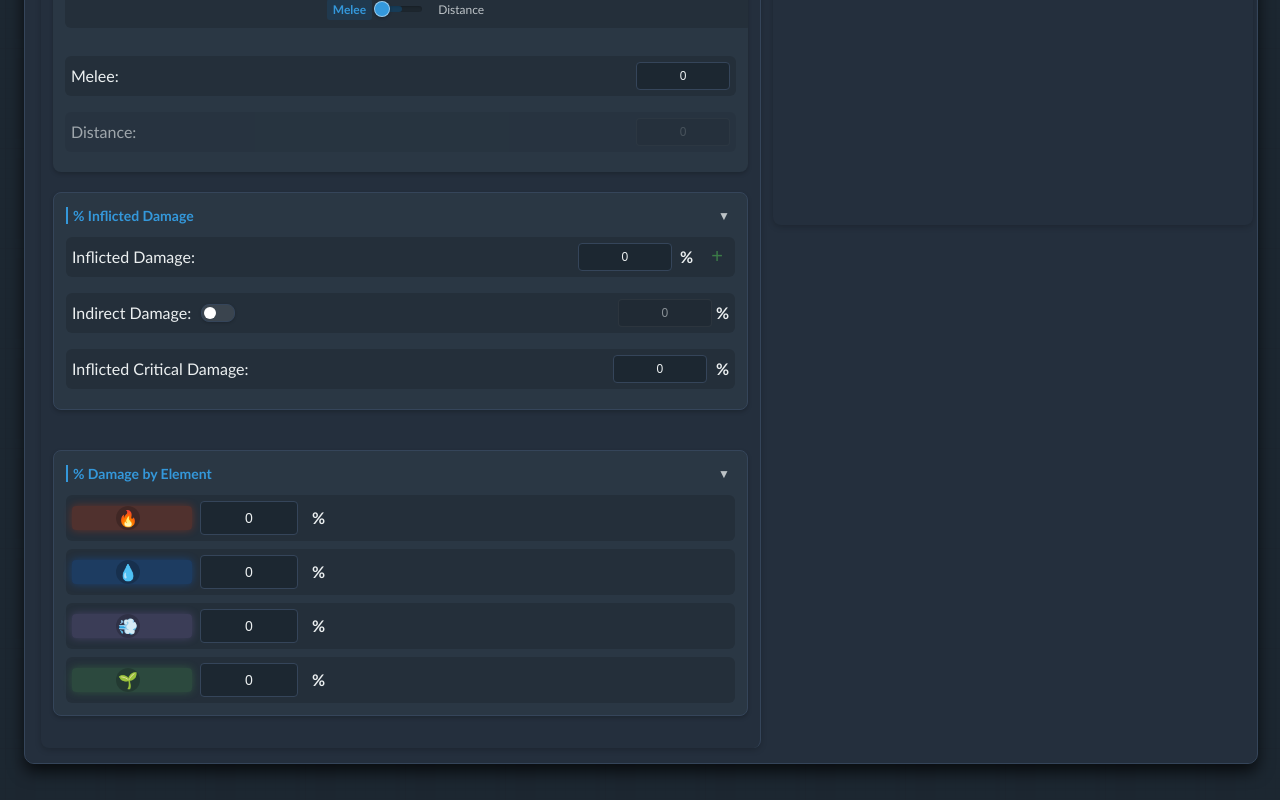
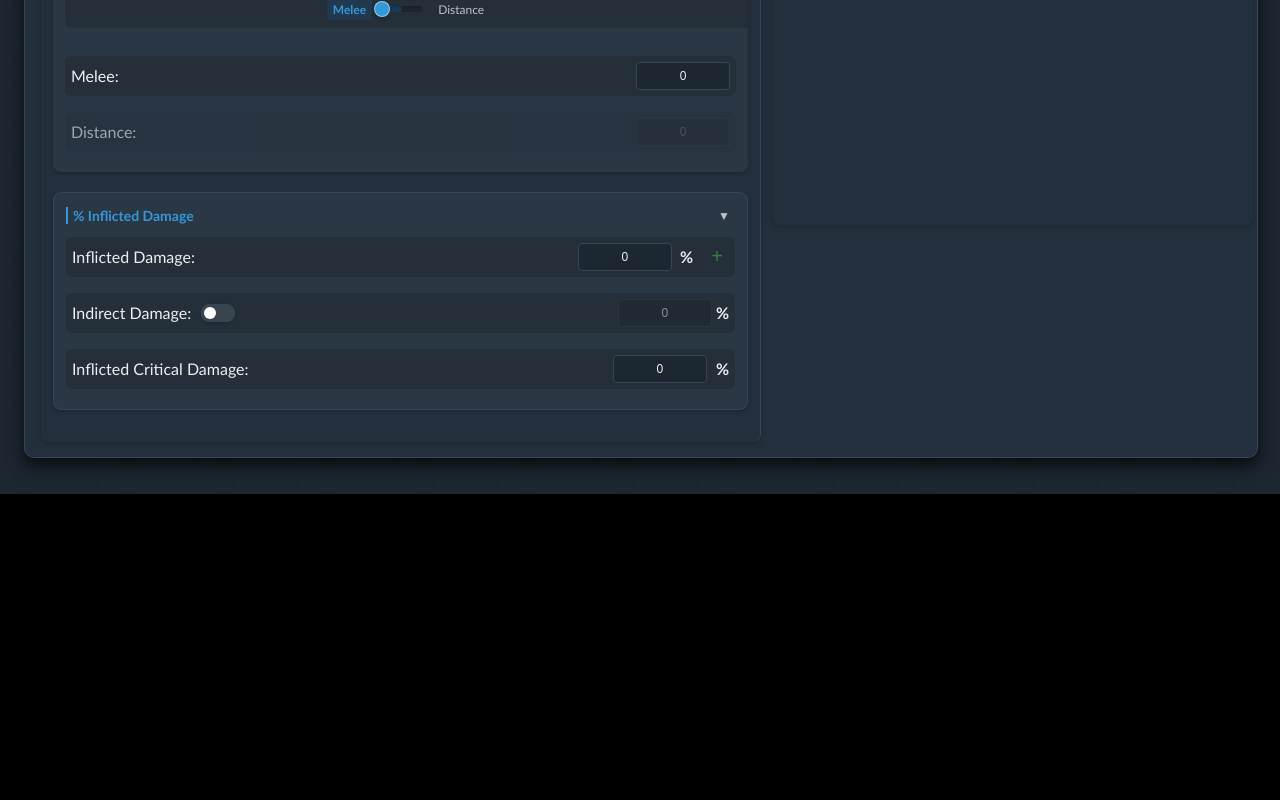
Before and after one commit to Shanksu7/WakfuCalculator, an Angular app: page /damage in a window 1280 px wide. Shown: the part 757-1557 px from the top of the page. After the commit the page ends 1251 px from the top, so only its background shows below. Built offline with nearby package versions, Linux system fonts and the light colour scheme.

Commit message:
removed elemental damage

```diff
--- a/src/app/services/simulation.service.ts
+++ b/src/app/services/simulation.service.ts
@@ -32,10 +32,6 @@ export interface AdditionalStats {
   danioInfligido: number;
   danioIndirecto: number;
   danioCriticoInfligido: number;
-  fireElementDamage: number;
-  waterElementDamage: number;
-  earthElementDamage: number;
-  airElementDamage: number;
 }
 
 // Interfaz para fuentes de daño infligido
@@ -124,11 +120,7 @@ export class SimulationService {
         dominioDistancia: 0,
         danioInfligido: 0,
         danioIndirecto: 0,
-        danioCriticoInfligido: 0,
-        fireElementDamage: 0,
-        waterElementDamage: 0,
-        earthElementDamage: 0,
-        airElementDamage: 0
+        danioCriticoInfligido: 0
       },
       attackPosition: sim.attackPosition || 'frente',
       distanceType: sim.distanceType || 'mele',
@@ -170,11 +162,7 @@ export class SimulationService {
         dominioDistancia: 0,
         danioInfligido: 0,
         danioIndirecto: 0,
-        danioCriticoInfligido: 0,
-        fireElementDamage: 0,
-        waterElementDamage: 0,
-        earthElementDamage: 0,
-        airElementDamage: 0
+        danioCriticoInfligido: 0
       },
       attackPosition: 'frente',
       distanceType: 'mele',
@@ -243,11 +231,7 @@ export class SimulationService {
           dominioDistancia: 0,
           danioInfligido: 0,
           danioIndirecto: 0,
-          danioCriticoInfligido: 0,
-          fireElementDamage: 0,
-          waterElementDamage: 0,
-          earthElementDamage: 0,
-          airElementDamage: 0
+          danioCriticoInfligido: 0
         },
         attackPosition: 'frente',
         distanceType: 'mele',
--- a/src/app/spell-card/spell-card.component.html
+++ b/src/app/spell-card/spell-card.component.html
@@ -245,37 +245,6 @@
             </div>
           </div>
         </div>
-
-        <!-- Daño por elemento -->
-        <div class="element-damages mini-section">
-          <div class="section-header mini">
-            <h4 class="section-title mini">% Damage by Element</h4>
-            <button class="toggle-section-btn mini" (click)="toggleElementDamage()">
-              <span *ngIf="showElementDamage">▼</span>
-              <span *ngIf="!showElementDamage">▶</span>
-            </button>
-          </div>
-          <div class="element-damages-grid compact" *ngIf="showElementDamage">
-            <div class="element-damage-row mini" *ngFor="let domain of availableDomains">
-              <div class="element-icon mini" [ngClass]="domain + '-icon'">
-                <span class="element-emoji mini">
-                  <ng-container *ngIf="domain === 'fire'">🔥</ng-container>
-                  <ng-container *ngIf="domain === 'water'">💧</ng-container>
-                  <ng-container *ngIf="domain === 'earth'">🌱</ng-container>
-                  <ng-container *ngIf="domain === 'air'">💨</ng-container>
-                </span>
-              </div>
-              <div class="resistance-input">
-                <input type="number" min="0"
-                       [ngModel]="getElementDamage(domain)"
-                       (ngModelChange)="setElementDamage(domain, $event)"
-                       (change)="calculateDamage()"
-                       class="element-input mini">
-                <span class="percent-sign">%</span>
-              </div>
-            </div>
-          </div>
-        </div>
       </div>
     </div>
 
--- a/src/app/spell-card/spell-card.component.ts
+++ b/src/app/spell-card/spell-card.component.ts
@@ -53,11 +53,7 @@ export class SpellCardComponent implements OnInit, OnDestroy {
     dominioDistancia: 0,
     danioInfligido: 0,
     danioIndirecto: 0,
-    danioCriticoInfligido: 0,
-    fireElementDamage: 0,
-    waterElementDamage: 0,
-    earthElementDamage: 0,
-    airElementDamage: 0
+    danioCriticoInfligido: 0
   };
 
   // Enemy resistance statistics
@@ -83,7 +79,6 @@ export class SpellCardComponent implements OnInit, OnDestroy {
 
   // Collapsible sections
   showAdditionalDamage: boolean = true;
-  showElementDamage: boolean = true;
   showEnemyResistances: boolean = true;
   showCalculationOptions: boolean = true;
   showSubDomains: boolean = true;
@@ -287,24 +282,6 @@ export class SpellCardComponent implements OnInit, OnDestroy {
       .filter(source => source.active)
       .reduce((sum, source) => sum + source.value, 0);
     damageIncrease += additionalDamage;
-
-    // Add element-specific damage bonus
-    let elementDamage = 0;
-    switch (domain) {
-      case 'fire':
-        elementDamage = this.additionalStats.fireElementDamage || 0;
-        break;
-      case 'water':
-        elementDamage = this.additionalStats.waterElementDamage || 0;
-        break;
-      case 'earth':
-        elementDamage = this.additionalStats.earthElementDamage || 0;
-        break;
-      case 'air':
-        elementDamage = this.additionalStats.airElementDamage || 0;
-        break;
-    }
-    damageIncrease += isNaN(elementDamage) ? 0 : elementDamage;
 
     // Add indirect damage bonus if applicable
     if (this.isIndirect) {
@@ -620,10 +597,6 @@ export class SpellCardComponent implements OnInit, OnDestroy {
     this.showAdditionalDamage = !this.showAdditionalDamage;
   }
 
-  toggleElementDamage(): void {
-    this.showElementDamage = !this.showElementDamage;
-  }
-
   toggleEnemyResistances(): void {
     this.showEnemyResistances = !this.showEnemyResistances;
   }
@@ -695,41 +668,6 @@ export class SpellCardComponent implements OnInit, OnDestroy {
     }
   }
 
-  // Métodos para manejar el daño elemental
-  getElementDamage(domain: DomainType): number {
-    switch (domain) {
-      case 'fire':
-        return this.additionalStats.fireElementDamage || 0;
-      case 'water':
-        return this.additionalStats.waterElementDamage || 0;
-      case 'earth':
-        return this.additionalStats.earthElementDamage || 0;
-      case 'air':
-        return this.additionalStats.airElementDamage || 0;
-      default:
-        return 0;
-    }
-  }
-
-  setElementDamage(domain: DomainType, value: number): void {
-    const numValue = isNaN(value) ? 0 : value;
-    switch (domain) {
-      case 'fire':
-        this.additionalStats.fireElementDamage = numValue;
-        break;
-      case 'water':
-        this.additionalStats.waterElementDamage = numValue;
-        break;
-      case 'earth':
-        this.additionalStats.earthElementDamage = numValue;
-        break;
-      case 'air':
-        this.additionalStats.airElementDamage = numValue;
-        break;
-    }
-    this.calculateDamage();
-  }
-
   // Actualizar el daño infligido base
   updateBaseInflictedDamage(event: any): void {
     const value = parseInt(event.target.value);
```
